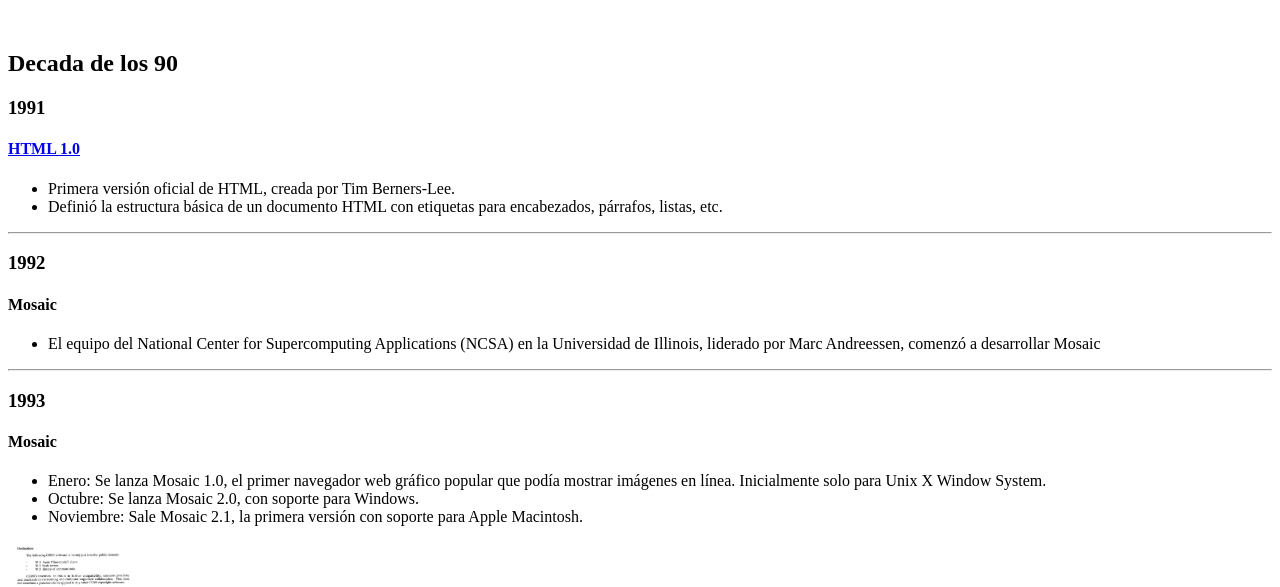
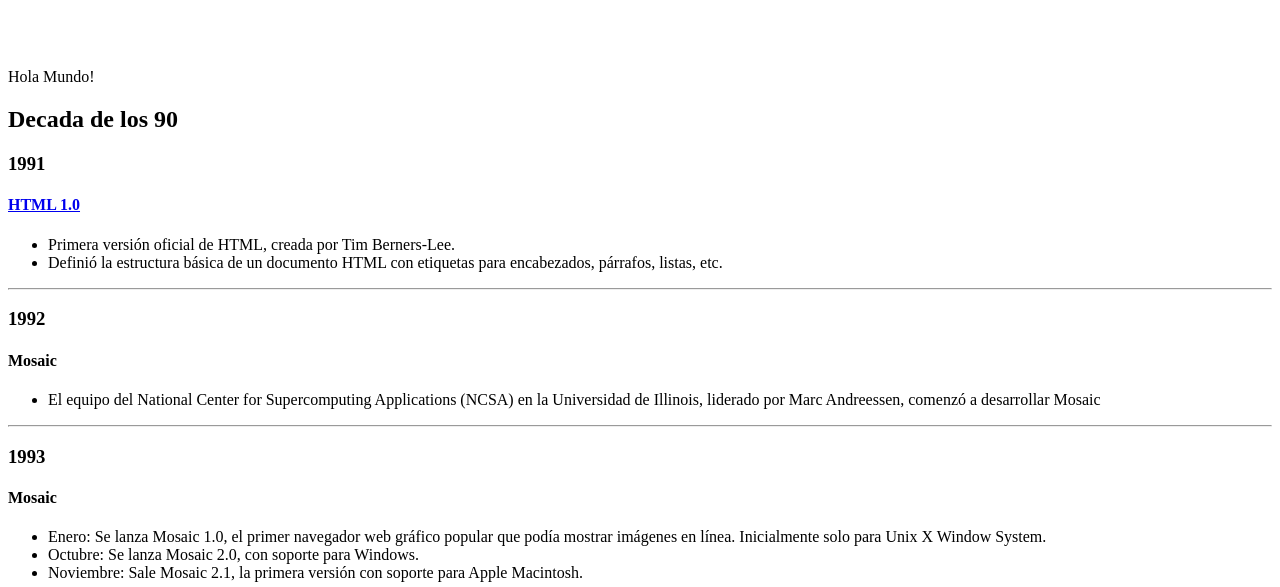
Before and after one commit to sandrups/librosweb, a plain HTML site: page index.html in a window 1280 px wide. Shown: the part 148-735 px from the top of the page. Drawn offline with Linux system fonts and the light colour scheme; a script that the page names is missing; a web font is replaced by a local one.

Commit message:
probando luego de agregar el ssh en el server

```diff
--- a/index.html
+++ b/index.html
@@ -12,6 +12,8 @@
 
 <body>
   <h1>Crónologia de la web + libros</h1>
+  <br>
+  Hola Mundo!
   <h2>Decada de los 90</h2>
   <h3>1991</h3>
   <p>
```
